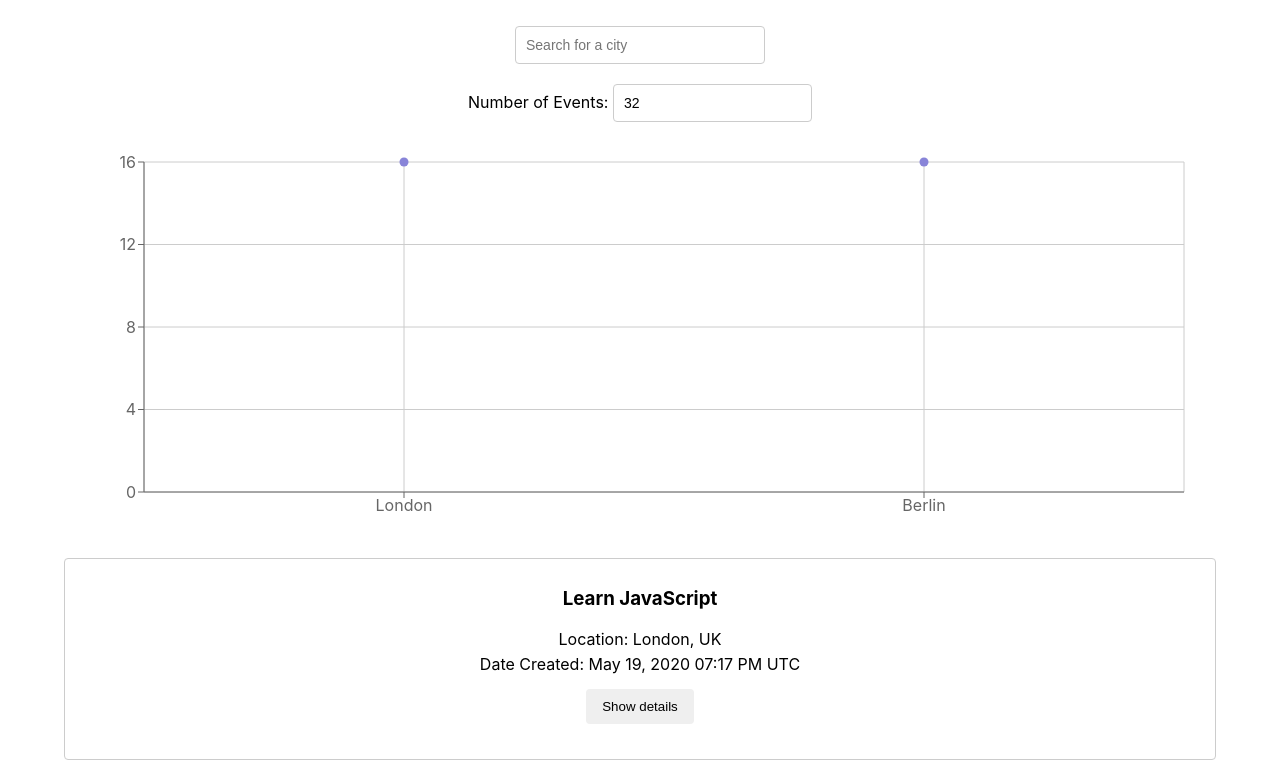
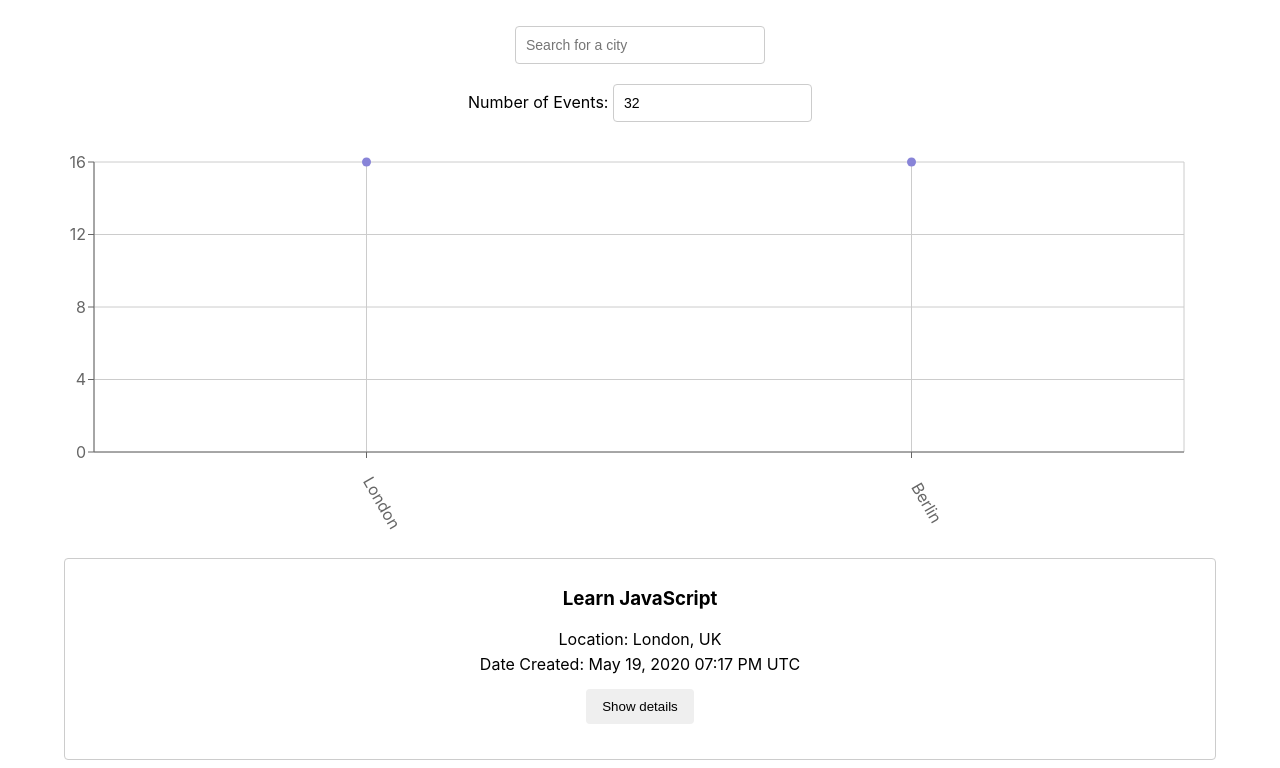
Before and after one commit to monicaalyssa/meet, a React (Create React App) app: page / in a window 1280 px wide. Shown: the top 768 px of the page. Built offline with nearby package versions, Linux system fonts and the light colour scheme; what atatus-spa would draw is missing.

Commit message:
Bugfix label visibility in charts for smaller screens

```diff
--- a/src/components/CityEventsChart.js
+++ b/src/components/CityEventsChart.js
@@ -11,7 +11,7 @@
     const getData = () => {
         const data = allLocations.map((location) => {
             const count = events.filter((event) => event.location === location).length
-            const city = location.split(', ')[0]
+            const city = location.split((/, | - /))[0]
             return { city, count };
         })
         return data;
@@ -23,12 +23,13 @@
           margin={{
             top: 20,
             right: 20,
-            bottom: 20,
-            left: 20,
+            bottom: 60,
+            left: -30,
           }}
         >
           <CartesianGrid />
-          <XAxis type="category" dataKey="city" name="City" />
+          <XAxis type="category" dataKey="city" name="City"
+                 angle={60} interval={0} tick={{ dx: 20, dy: 40, fontsize: 14}}/>
           <YAxis type="number" dataKey="count" name="Number of events" allowDecimals={false} />
           <Tooltip cursor={{ strokeDasharray: '3 3' }} />
           <Scatter name="City Events" data={data} fill="#8884d8" />
```
